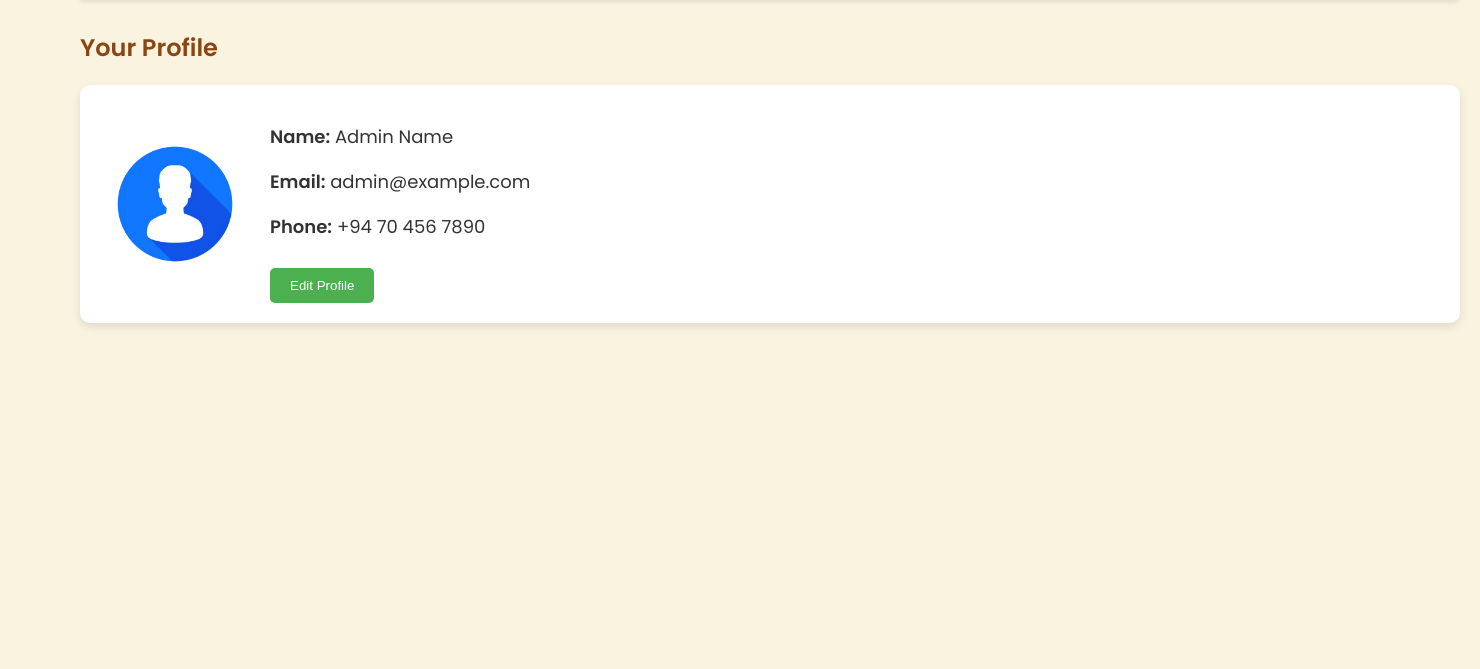
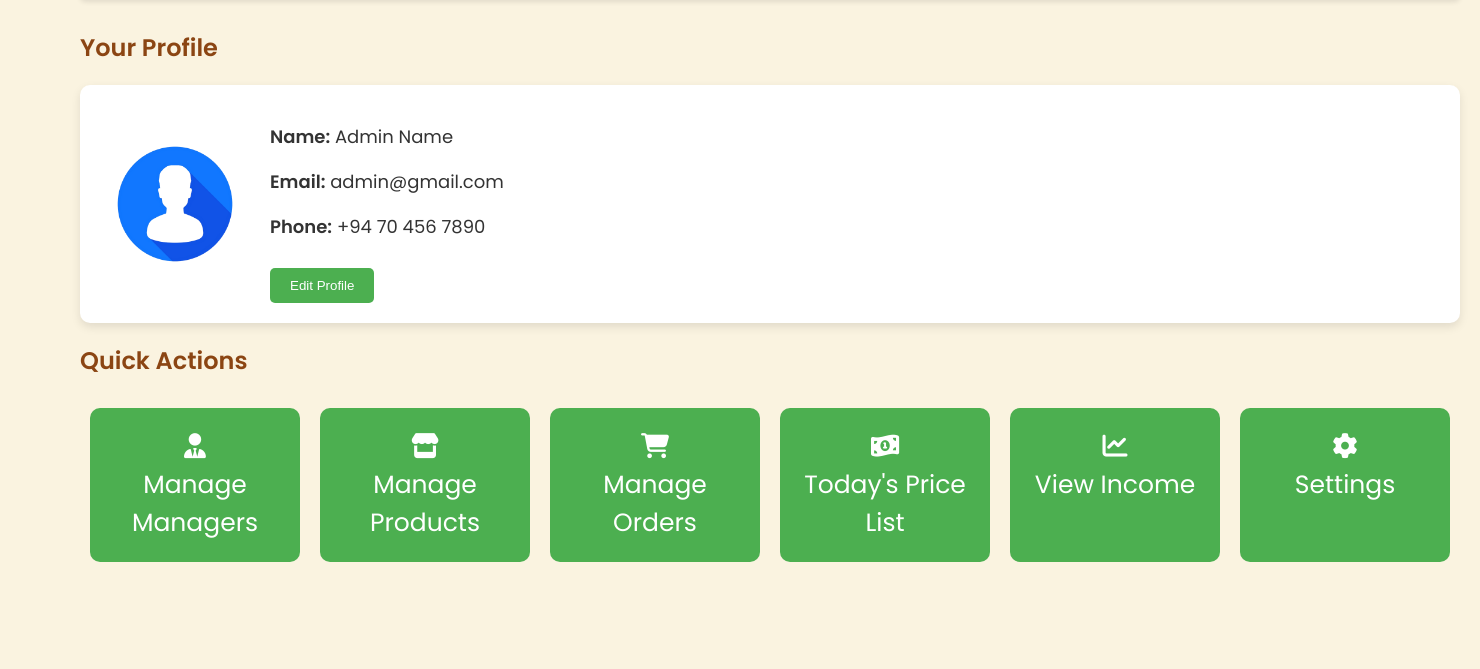
Before and after one commit to nipun-munasinghe/LMDistributors, a PHP site: page /admin.php in a window 1480 px wide. Shown: the part 229-898 px from the top of the page. Run offline with PHP 8.4, Linux system fonts and the light colour scheme; some libraries are stand-ins or nearby versions.

Commit message:
Finished admin's landing page

```diff
--- a/accSettings.php
+++ b/accSettings.php
@@ -52,7 +52,7 @@
                     <label for="last-name">Last Name</label>
                     <input type="text" id="last-name" name="last-name" placeholder="Enter your last name" required>
                 </div>
-                <div class="input-group">
+                <div class="form-group">
                     <label for="birthday">Date of Birth</label>
                     <input type="date" id="birthday" name="birthday" placeholder="dd/mm/yyyy" required>
                 </div>
--- a/admin.php
+++ b/admin.php
@@ -29,9 +29,11 @@
 
             <ul class="sidebar-menu">
                 <li><a href="./manageManagers.php"><i class="fas fa-user-tie"></i> Manage Managers</a></li>
-                <li><a href="./customer.php"><i class="fas fa-users"></i> View Users</a></li>
+                <li><a href="./manageProducts.php"><i class="fa-solid fa-store"></i> Manage Products</a></li>
+                <li><a href="./manageOrders.php"><i class="fa-solid fa-cart-shopping"></i> Manage Orders</a></li>
+                <li><a href="./todayPrice.php"><i class="fa-solid fa-money-bill-1-wave"></i> Today's Price List</a></li>
+                <li><a href="./viewIncome.php"><i class="fas fa-chart-line"></i> View Income</a></li>
                 <li><a href="./accSettings.php"><i class="fas fa-cog"></i> Settings</a></li>
-                <li><a href="./viewIncome.php"><i class="fas fa-chart-line"></i> View Income</a></li>
                 <li><a href="./logout.php"><i class="fas fa-sign-out-alt"></i> Logout</a></li>
             </ul>
         </aside>
@@ -51,14 +53,38 @@
                     <img src="images/default-profile.png" alt="Admin Profile Picture" class="profile-pic">
                     <div class="profile-info">
                         <p><strong>Name:</strong> Admin Name</p>
-                        <p><strong>Email:</strong> admin@example.com</p>
+                        <p><strong>Email:</strong> admin@gmail.com</p>
                         <p><strong>Phone:</strong> +94 70 456 7890</p>
-                        <button class="btn edit-profile">Edit Profile</button>
+                        <button class="btn edit-profile" onclick="window.location.href='./accSettings.php'">Edit Profile</button>
                     </div>
                 </div>
             </section>
+
+            <h2 class="quickH2">Quick Actions</h2>
+            <div class="quick">
+                <div class="card">
+                    <a href="./manageManagers.php"><i class="fas fa-user-tie"></i><br>Manage Managers</a>
+                </div>
+                <div class="card">
+                    <a href="./manageProducts.php"><i class="fa-solid fa-store"></i><br>Manage Products</a>
+                </div>
+                <div class="card">
+                    <a href="./manageOrders.php"><i class="fa-solid fa-cart-shopping"></i><br>Manage Orders</a>
+                </div>
+                <div class="card">
+                    <a href="./todayPrice.php"><i class="fa-solid fa-money-bill-1-wave"></i><br>Today's Price List</a>
+                </div>
+                <div class="card">
+                    <a href="./viewIncome.php"><i class="fas fa-chart-line"></i><br>View Income</a>
+                </div>
+                <div class="card">
+                    <a href="./accSettings.php"><i class="fas fa-cog"></i><br>Settings</a>
+                </div>
+            </div>
         </div>
     </div>
+
+    <!-- link script -->
     <script src="./js/sideBar.js"></script>
 </body>
 </html>
--- a/css/admin.css
+++ b/css/admin.css
@@ -110,7 +110,7 @@ body {
     margin-top: 30px;
 }
 
-.admin-profile h2 {
+.admin-profile h2, .quickH2 {
     font-size: 24px;
     color: #8B4513;
     margin-bottom: 20px;
@@ -154,6 +154,28 @@ body {
     background-color: #3E8E41;
 }
 
+.quick {
+    display: flex;
+    justify-content: space-between;
+}
+
+.card {
+    border: none;
+    border-radius: 10px;
+    padding: 20px;
+    margin: 10px;
+    width: 170px;
+    background-color: #4CAF50;
+    cursor: pointer;
+    text-align: center;
+}
+
+.card a, .card i {
+    text-decoration: none;
+    font-size: 25px;
+    color: #fff;
+}
+
 /* Animations */
 @keyframes fadeIn {
     from {
```
